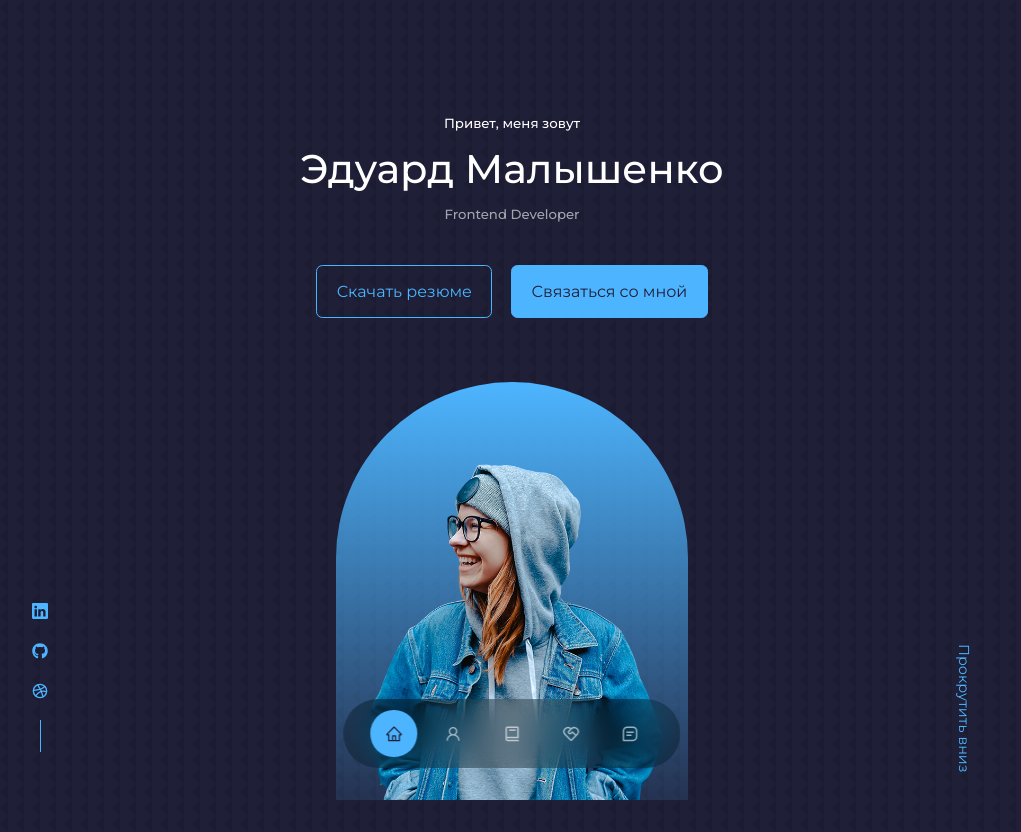
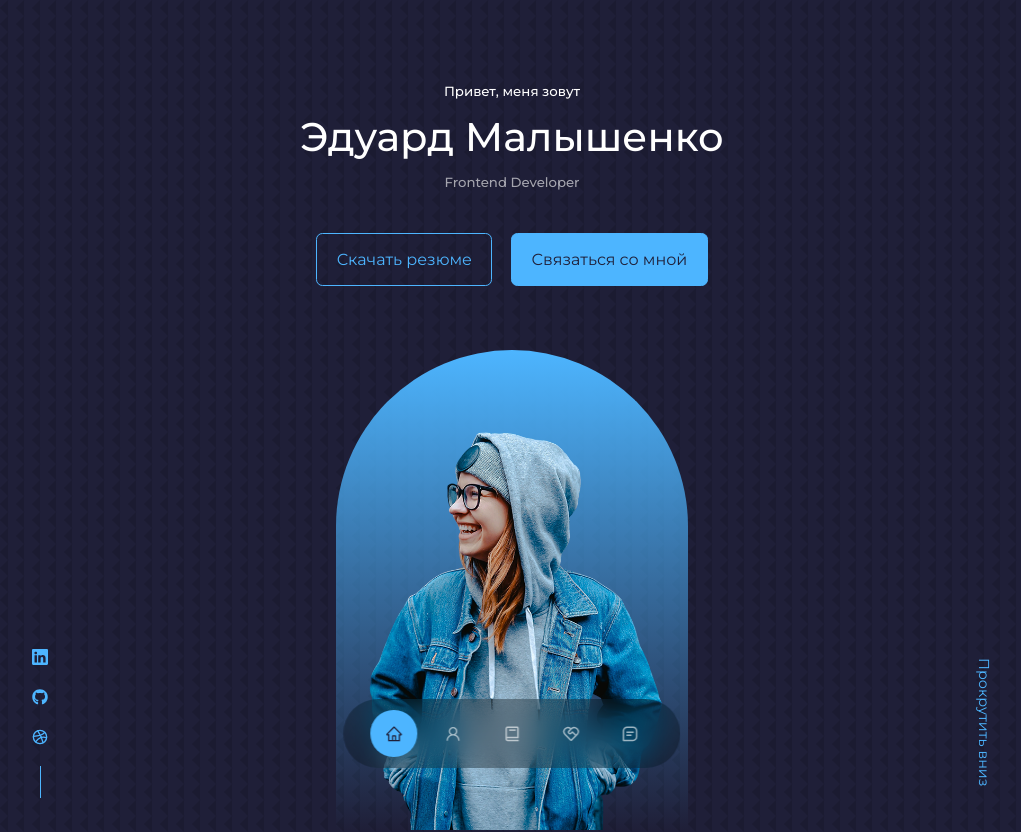
Before and after one commit to Ed54rus/portfolio-website, a React (Create React App) app: page / in a window 1280 px wide. Shown: the top 832 px of the page, without its empty margins (128-1149 px from the left). Built offline with nearby package versions, Linux system fonts and the light colour scheme.

Commit message:
fix block header

```diff
--- a/src/components/header/Header.jsx
+++ b/src/components/header/Header.jsx
@@ -1,7 +1,7 @@
 import React from "react";
 import "./header.css";
 import CTA from "./CTA";
-import ME from "../../assets/me.png";
+import Eduard from "../../assets/me.png";
 import HeaderSocials from "./HeaderSocials";
 
 const Header = () => {
@@ -15,7 +15,7 @@ const Header = () => {
         <HeaderSocials />
 
         <div className="me">
-          <img src={ME} alt="" />
+          <img src={Eduard} alt="Eduard" />
         </div>
         <a href="#contact" className="scroll__down">
           Прокрутить вниз
--- a/src/components/header/HeaderSocials.jsx
+++ b/src/components/header/HeaderSocials.jsx
@@ -6,13 +6,17 @@ import { FiDribbble } from "react-icons/fi";
 const HeaderSocials = () => {
   return (
     <div className="header__socials">
-      <a href="https://linkedin.com " target="_blank" rel='noreferrer noopener'>
+      <a href="https://linkedin.com " target="_blank" rel="noreferrer noopener">
         <BsLinkedin />
       </a>
-      <a href="https://github.com " target="_blank" rel='noreferrer noopener'>
+      <a
+        href="https://github.com/ed54rus/"
+        target="_blank"
+        rel="noreferrer noopener"
+      >
         <FaGithub />
       </a>
-      <a href="https://linkedin.com " target="_blank" rel='noreferrer noopener'>
+      <a href="https://linkedin.com " target="_blank" rel="noreferrer noopener">
         <FiDribbble />
       </a>
     </div>
--- a/src/components/header/header.css
+++ b/src/components/header/header.css
@@ -1,6 +1,5 @@
 header {
-    height: 100vh;
-    padding-top: 7rem;
+    padding-top: 5rem;
     overflow: hidden;
 }
 
@@ -8,6 +7,9 @@ header {
     text-align: center;
     height: 100%;
     position: relative;
+    display: flex;
+    flex-direction: column;
+    align-items: center;
 }
 
 /* ================ CTA ================ */
@@ -29,7 +31,7 @@ header {
     gap: 0.8rem;
     position: absolute;
     left: 0;
-    bottom: 3rem;
+    bottom: 2rem;
 }
 
 .header__socials::after {
@@ -45,20 +47,19 @@ header {
     background: linear-gradient(var(--color-primary), transparent);
     width: 22rem;
     height: 30rem;
-    position: absolute;
-    left: calc(50% - 11rem);
     margin-top: 4rem;
     border-radius: 12rem 12rem 0 0;
     overflow: hidden;
     padding: 5rem 1.5rem 1.5rem 1.5rem;
 }
 
+
 /* ================ SCROLL DOWN ================ */
 
 .scroll__down {
     position: absolute;
-    right: -2.3rem;
-    bottom: 5rem;
+    right: -3.5rem;
+    bottom: 6rem;
     transform: rotate(90deg);
     font-weight: 400;
     font-size: 0.9rem;
@@ -67,18 +68,18 @@ header {
 /* ================ MEDIA QUERIES (MEDIUM DEVICES) ================ */
 
 @media screen and (max-width: 1024px) {
-    header {
+    /* header {
         height: 68vh;
-    }
+    } */
 }
 
 /* ================ MEDIA QUERIES (SMALL DEVICES) ================ */
 
 
 @media screen and (max-width: 600px) {
-    header {
+    /* header {
         height: 100vh;
-    }
+    } */
 
     .header__socials,
     .scroll__down {
```
